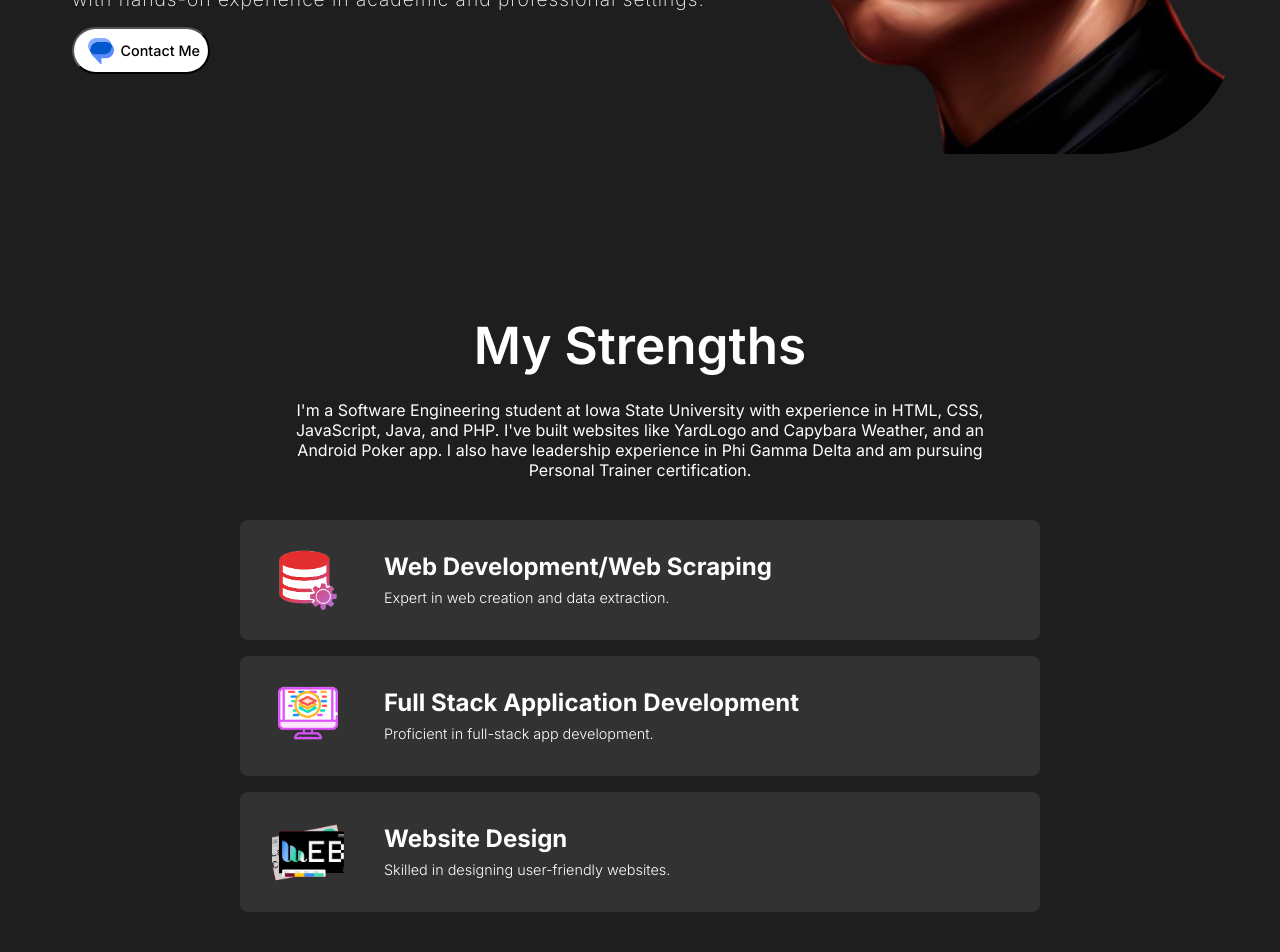
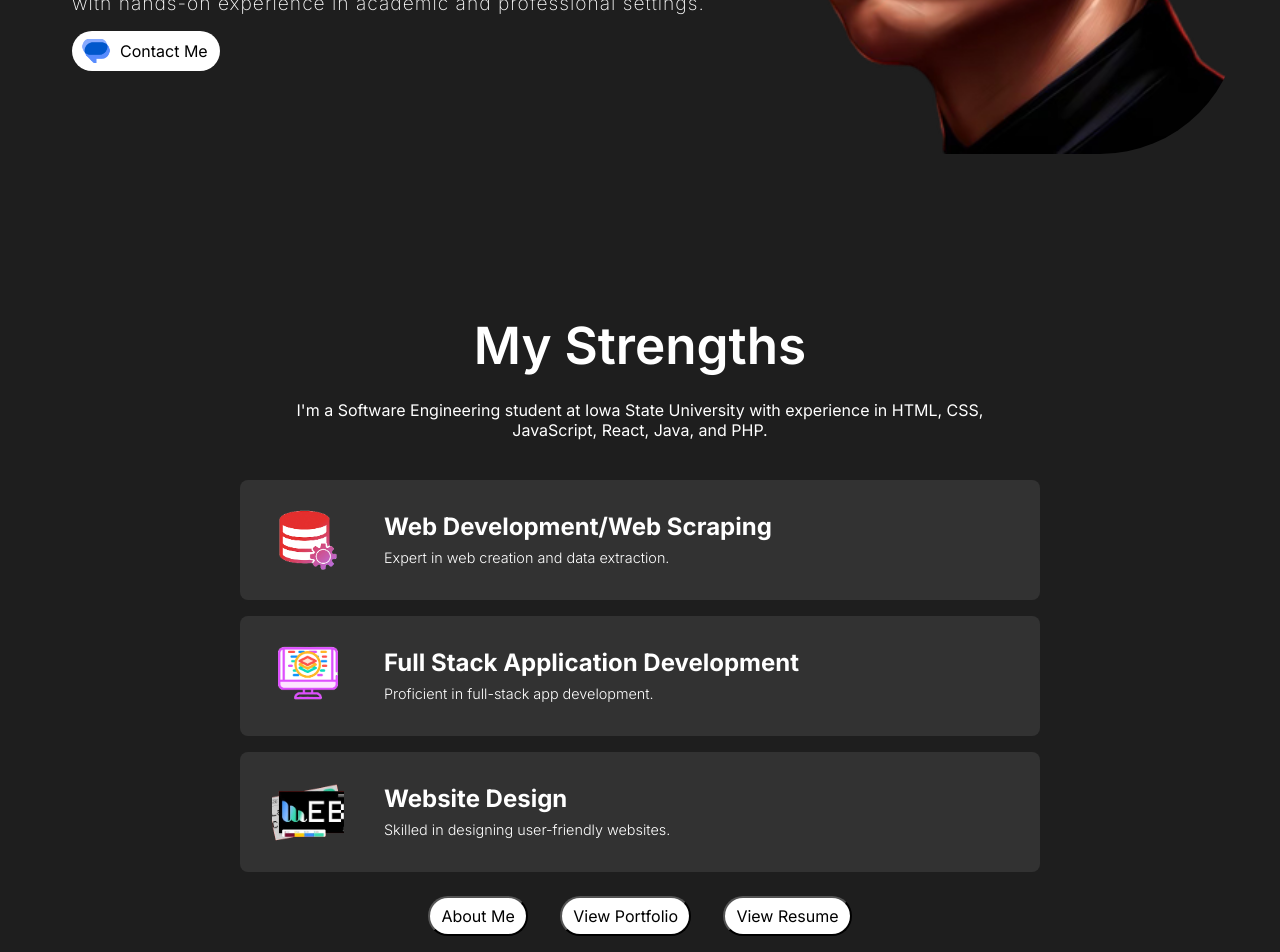
Before and after one commit to Alex-Moeller7/Portfolio, a React (Create React App) app in the folder portfolio/: page / in a window 1280 px wide. Shown: the part 550-1502 px from the top of the page. Built offline with nearby package versions, Linux system fonts and the light colour scheme.

Commit message:
Added Link Buttons component

```diff
--- a/portfolio/src/App.js
+++ b/portfolio/src/App.js
@@ -1,6 +1,7 @@
 import Navbar from "./components/NavBar/navbar";
 import Intro from "./components/Intro/intro";
 import Skills from "./components/Skills/skills";
+import LinkBtns from "./components/LinkBtns/linkBtns";
 
 function App() {
   return (
@@ -8,6 +9,7 @@ function App() {
       <Navbar></Navbar>
       <Intro />
       <Skills />
+      <LinkBtns />
 
     </div>
   );
--- a/portfolio/src/components/Intro/intro.css
+++ b/portfolio/src/components/Intro/intro.css
@@ -56,17 +56,19 @@
     letter-spacing: 1px;
 }
 
-.btn {
+.contactBtn {
+    border: none;
     background: white;
+    color: black;
+    font-weight: 400;
+    font-size: 1rem;
+    padding: 0 0.8rem 0 0rem;
+    border-radius: 2rem;
+    cursor: pointer;
     display: flex;
-    font-weight: 500;
-    font-size: 0.9rem;
     align-items: center;
+    justify-content: center;
     margin: 1rem 0;
-    padding: 0.4rem 0.5rem;
-    border-radius: 2rem;
-    justify-content: center;
-    cursor: pointer;
 }
 
 .btn:hover{
@@ -76,9 +78,9 @@
 
 .btnImg {
     object-fit: cover;
-    margin: 0 0.25rem;
-    height: 1.9rem;
-    width: 1.9rem;
+    height: 1.5rem;
+    width: 2rem;
+    margin: 0.5rem;
 }
 
 @media screen and (max-width:840px){
--- a/portfolio/src/components/Intro/intro.js
+++ b/portfolio/src/components/Intro/intro.js
@@ -11,7 +11,7 @@ const Intro = () => {
             <span className='hello'>Hello, </span>
             <span className='introText'>I'm <span className='introName'>Alex</span> <br/> Software Engineer</span>
             <p class="introPara">I am a versatile Software Engineering student at Iowa State University <br/> with hands-on experience in academic and professional settings.</p>
-            <Link><button class="btn"><img src={contactMe} alt="Contact Me" className='btnImg'/>Contact Me</button></Link>
+            <Link><button class="contactBtn"><img src={contactMe} alt="Contact Me" className='btnImg'/>Contact Me</button></Link>
         </div>
         <img src={bg} alt="Profile Pic" className='bg' />
     </section>
--- /dev/null
+++ b/portfolio/src/components/LinkBtns/linkBtns.css
@@ -0,0 +1,27 @@
+#Btns {
+    width: 100vw;
+    max-width: 60%;
+    overflow: hidden;
+    margin: -1rem auto 1rem;
+}
+
+.BtnsDiv {
+    display: flex;
+    flex-direction: row;
+    align-items: center;
+    text-align: center;
+    justify-content: center;
+}
+
+.linkBtn {
+    margin: 0 1rem;
+}
+
+.btn {
+    padding: 0.5rem 0.7rem;
+    font-size: 1rem;
+    font-weight: 400;
+    border-radius: 2rem;
+    background: white;
+    cursor: pointer;
+}
--- /dev/null
+++ b/portfolio/src/components/LinkBtns/linkBtns.js
@@ -0,0 +1,25 @@
+import React from 'react';
+import {Link} from 'react-scroll';
+import './linkBtns.css';
+
+const LinkBtns = () => {
+  return (
+    <section id='Btns'>
+        <div class="BtnsDiv">
+          <div class="linkBtn">
+            <Link><button class="btn">About Me</button></Link>
+          </div>
+
+          <div class="linkBtn">
+            <Link><button class="btn">View Portfolio</button></Link>
+          </div>
+
+          <div class="linkBtn">
+            <Link><button class="btn">View Resume</button></Link>
+          </div>
+        </div>
+    </section>
+  )
+}
+
+export default LinkBtns
--- a/portfolio/src/components/NavBar/navbar.css
+++ b/portfolio/src/components/NavBar/navbar.css
@@ -34,9 +34,9 @@
     border: none;
     background: white;
     color: black;
+    font-weight: 400;
+    font-size: 1rem;
     display: flex;
-    font-weight: 500;
-    font-size: 1rem;
     align-items: center;
     justify-content: center;
     padding: 0 0.8rem 0 0rem;
--- a/portfolio/src/components/Skills/skills.js
+++ b/portfolio/src/components/Skills/skills.js
@@ -9,9 +9,7 @@ const Skills = () => {
   return (
     <section id='skills'>
         <span class="skillTitle">My Strengths</span>
-        <span class="skillDesc">I'm a Software Engineering student at Iowa State University with experience in HTML, CSS, JavaScript, Java, and PHP.
-        I've built websites like YardLogo and Capybara Weather, and an Android Poker app.
-        I also have leadership experience in Phi Gamma Delta and am pursuing Personal Trainer certification.
+        <span class="skillDesc">I'm a Software Engineering student at Iowa State University with experience in HTML, CSS, JavaScript, React, Java, and PHP.
         </span>
         <div class="skillBars">
             <div class="skillBar">
```
